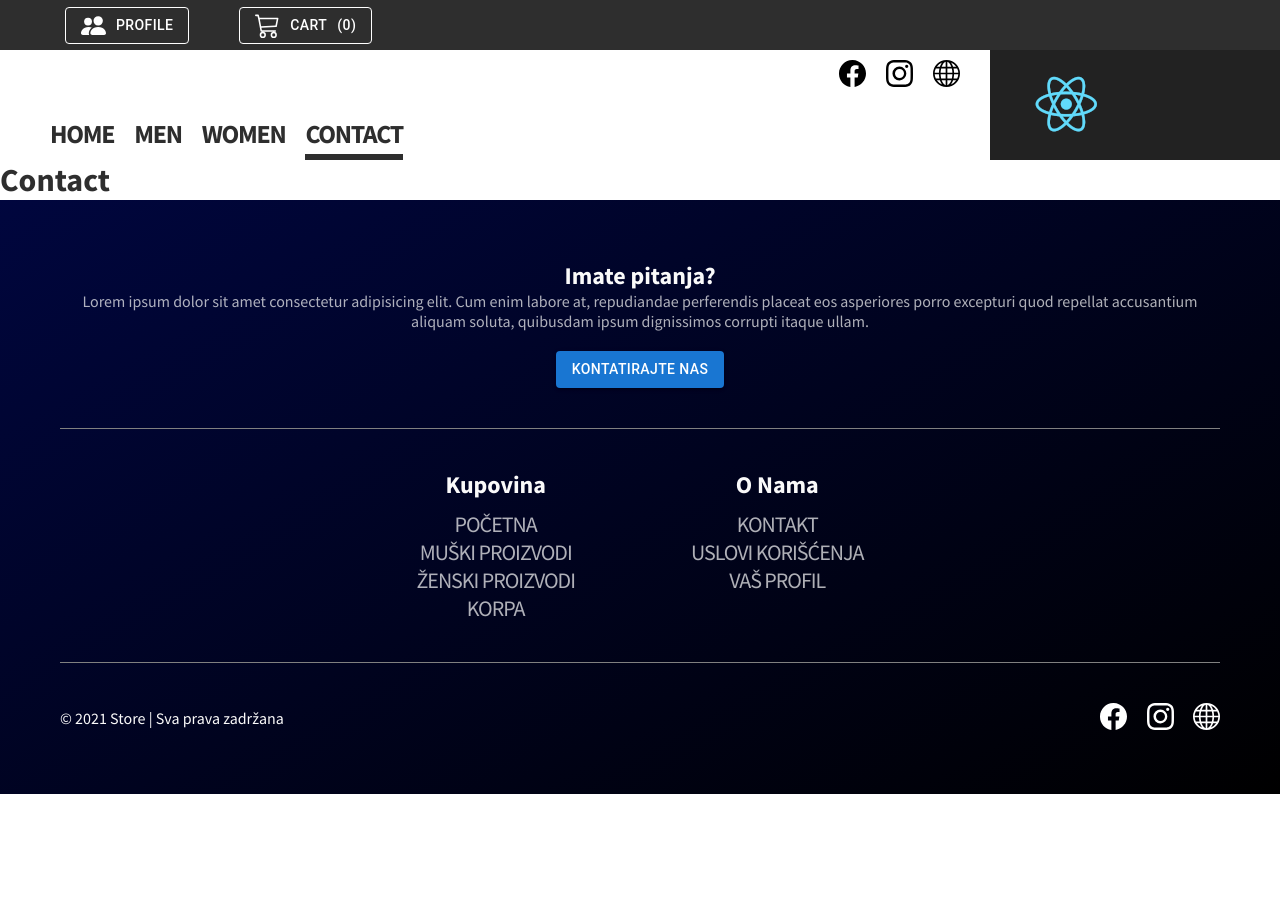
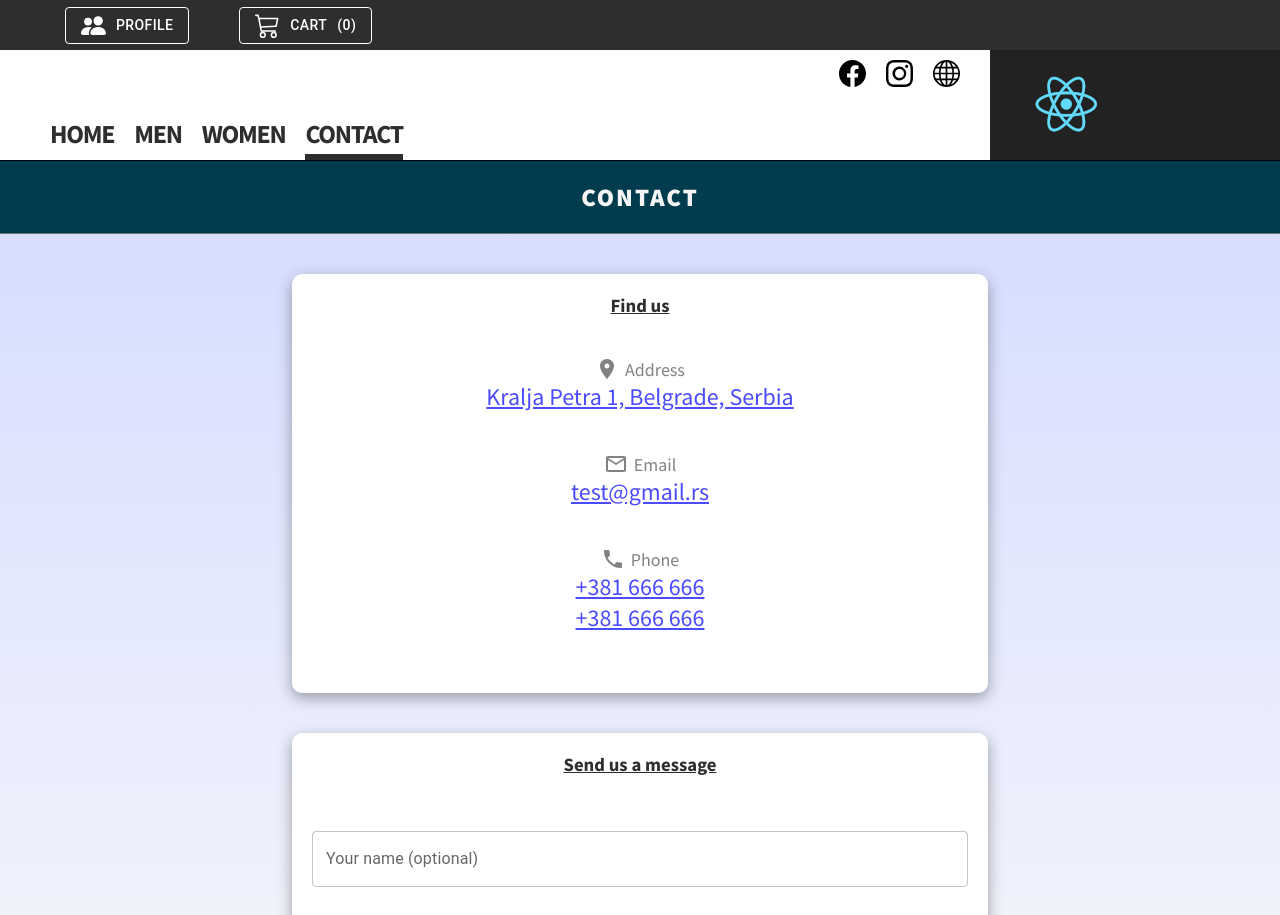
Before and after one commit to sasasladic/store, a React (Create React App) app: page /contact in a window 1280 px wide. Shown: the top 915 px of the page. Before the commit the page ends 800 px from the top, so only its background shows below. Built offline with nearby package versions, Linux system fonts and the light colour scheme; no server answers.

Commit message:
Contact page finished

```diff
--- /dev/null
+++ b/src/components/Contact/ContactContainer.js
@@ -0,0 +1,16 @@
+import ContactInfo from "./ContactInfo"
+import Message from "./Message"
+
+const ContactContainer = () => {
+  return <div className="contact">
+    <div className="description">
+      <h1>CONTACT</h1>
+    </div>
+    <div className='contactInner'>
+      <ContactInfo/>
+      <Message/>
+    </div>
+  </div>
+}
+
+export default ContactContainer;
--- /dev/null
+++ b/src/components/Contact/ContactInfo.js
@@ -0,0 +1,18 @@
+import RoomIcon from '@mui/icons-material/Room';
+import MailOutlineIcon from '@mui/icons-material/MailOutline';
+import LocalPhoneIcon from '@mui/icons-material/LocalPhone';
+
+const ContactInfo = () => {
+  return <div className='contactInfo'>
+    <h3>Find us</h3>
+    <p><RoomIcon/> Address</p>
+    <a>Kralja Petra 1, Belgrade, Serbia</a>
+    <p><MailOutlineIcon /> Email</p>
+    <a href='mailto: test@allcafe.rs'>test@gmail.rs</a>
+    <p><LocalPhoneIcon /> Phone</p>
+    <a className='noMargin' href="tel:+381 666 666">+381 666 666</a>
+    <a href='tel:+381 666 666'>+381 666 666</a>
+  </div>
+}
+
+export default ContactInfo;
--- /dev/null
+++ b/src/components/Contact/Message.js
@@ -0,0 +1,42 @@
+import { TextField, Button, CircularProgress, Alert, AlertTitle } from "@mui/material";
+import { useRef, useState } from "react";
+import axios from 'axios';
+
+const Message = () => {
+
+  const messageRef = useRef();
+  const nameRef = useRef();
+  const emailRef = useRef();
+  const [loading, setLoading] = useState(false);
+  const [state, setState] = useState(null);
+
+  const sendHandler = () => {
+    const body = {
+      email: emailRef.current.value,
+      message: messageRef.current.value,
+      subject: nameRef.current.value
+    }
+
+    setLoading(true);
+    axios.post('https://api.orders.galeja.net/api/contact', body).then(res => {
+      setLoading(false);
+      setState({succ: true, mess: "Your message has been sent successfully!"})
+    }).catch(err => {
+      setLoading(false);
+      setState({succ: false, mess: err.response.data.message})
+    })
+  }
+
+  return <div className='message'>
+    <h3>Send us a message</h3>
+    <TextField inputRef={nameRef} className='input' label="Your name (optional)" variant="outlined" />
+    <TextField inputRef={emailRef} className='input' label="Your email" variant="outlined" />
+    <TextField disabled={loading} inputRef={messageRef} className='input' maxRows='5' label="Your message" multiline variant="outlined" />
+    { loading ? <div style={{display: 'flex', justifyContent: 'center'}}><CircularProgress></CircularProgress></div> : null}
+    <Button onClick={sendHandler} variant='contained'>Send</Button>
+    {state && state.succ === true ? <Alert style={{marginTop: 20}} severity="success"><AlertTitle>Success</AlertTitle> {state.mess}</Alert> : null}
+    {state && state.succ === false ? <Alert style={{marginTop: 20}} severity="error"><AlertTitle>Error</AlertTitle> {state.mess}</Alert> : null}
+  </div>
+}
+
+export default Message;
--- /dev/null
+++ b/src/css/contact.css
@@ -0,0 +1,82 @@
+/* CONTACT STYLES */
+.contact{
+  width: 100%;
+  background: rgb(250,250,250);
+  background: linear-gradient(360deg, rgba(250,250,250,1) 0%, rgb(212, 220, 255) 100%);
+}
+.contact .description{
+  border-top: 1px solid rgb(0, 0, 0);
+  background-color: #003c4d;
+  color: whitesmoke;
+  border-bottom: 1px solid rgb(114, 114, 114);
+  padding: 20px 0;
+}
+.contact h1 {
+  text-align: center;
+  color: whitesmoke;
+  font-size: 25px;
+  font-weight: 900;
+  letter-spacing: 2px;
+}
+.contactInner {
+  max-width: 1200px;
+  margin: 0 auto;
+  padding: 20px;
+  display: flex;
+  flex-direction: column;
+  min-height: calc(100vh - 200px);
+  align-items: center;
+}
+.contactInfo, .message{
+  margin: 20px 0;
+  padding: 20px;
+  display: flex;
+  flex-direction: column;
+  width: 60%;
+  background-color: white;
+  border-radius: 10px;
+  box-shadow: rgba(0, 0, 0, 0.35) 0px 5px 15px;
+}
+.message h3, .contactInfo h3{
+  text-decoration: underline;
+  margin-bottom: 40px;
+  text-align: center;
+}
+.contactInfo{
+  display: flex;
+  flex-direction: column;
+  align-items: center;
+}
+.contactInfo p{
+  font-size: 18px;
+  display: flex;
+  align-items: center;
+  opacity: .6;
+}
+.contactInfo p svg{
+  margin-right: 6px;
+}
+.contactInfo a{
+  text-decoration: underline;
+  color: rgb(75, 75, 255);
+  font-size: 24px;
+  margin-bottom: 40px;
+  text-align: center;
+}
+.contactInfo a.noMargin{
+  margin: 0;
+}
+.message .input{
+  margin: 15px 0;
+  width: 100%;
+}
+.message button{
+  margin-top: 15px;
+}
+
+
+@media screen and (max-width: 1000px){
+  .contactInfo, .message{
+    width: 100%;
+  }
+}
--- a/src/pages/Contact.js
+++ b/src/pages/Contact.js
@@ -1,7 +1,10 @@
 import Navbar from "../components/Navbar"
 import { useState, useEffect } from "react";
 import axios from "axios";
-import Footer from '../components/Footer'
+import Footer from '../components/Footer';
+import ContactContainer from "../components/Contact/ContactContainer"
+
+
 const Contact = () => {
 
   const [data, setData] = useState(null);
@@ -20,7 +23,7 @@ const Contact = () => {
       :
       <Navbar genders={null}></Navbar>
     }
-    <h1>Contact</h1>
+    <ContactContainer></ContactContainer>
     <Footer></Footer>
   </div>
 }
```
Also changed, not shown: src/index.js (+4 -3 lines), src/css/allProducts.css (renamed from src/allProducts.css), src/css/cart.css (renamed from src/cart.css), src/css/index.css (renamed from src/index.css).
